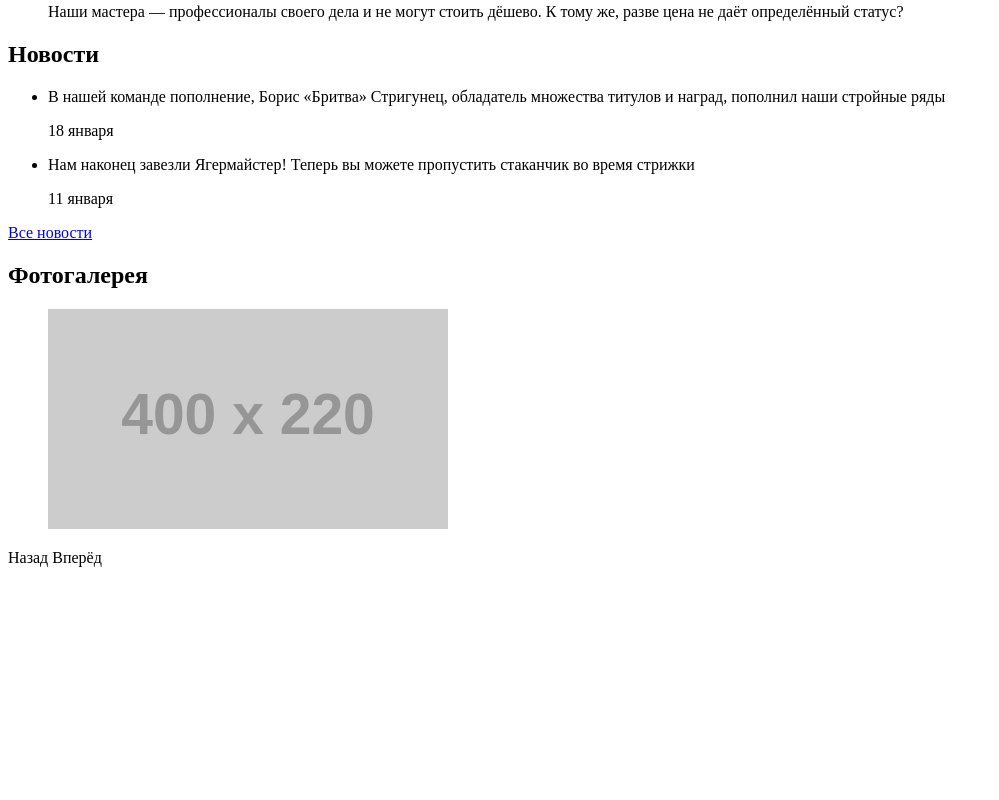
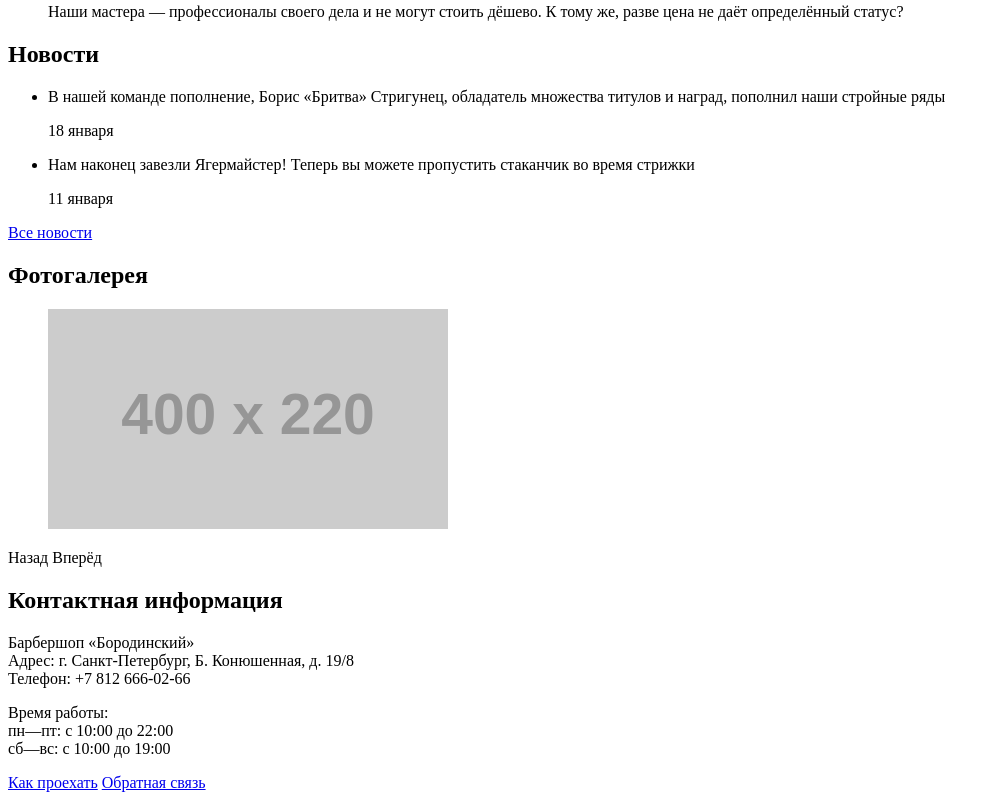
Before and after one commit to ilyasamorodov/140166-barbershop, a plain HTML site: page index.html in a window 1280 px wide. Shown: the part 631-1431 px from the top of the page, without its empty margins (0-999 px from the left). Before the commit the page ends 1206 px from the top, so only its background shows below. Drawn offline with Linux system fonts and the light colour scheme; placeholder pictures from the web are drawn by us.

Commit message:
Index.html contacts markup added

```diff
--- a/index.html
+++ b/index.html
@@ -67,6 +67,22 @@
 				<span class="button gallery-button gallery-button-previous">Назад</span>
 				<span class="button gallery-button gallery-button-next">Вперёд</span>
 			</section>
+
+			<section class="contacts">
+				<h2>Контактная информация</h2>
+				<p>
+					Барбершоп &laquo;Бородинский&raquo;<br>
+					Адрес: г. Санкт-Петербург, Б. Конюшенная, д. 19/8<br>
+					Телефон: +7 812 666-02-66
+				</p>
+				<p>
+					Время работы:<br>
+					пн&mdash;пт: c 10:00 до 22:00<br>
+					сб&mdash;вс: с 10:00 до 19:00
+				</p>
+				<a class="button contacts-button" href="#">Как проехать</a>
+				<a class="button contacts-button" href="#">Обратная связь</a>
+			</section>
 		</main>
 
   </body>
```
